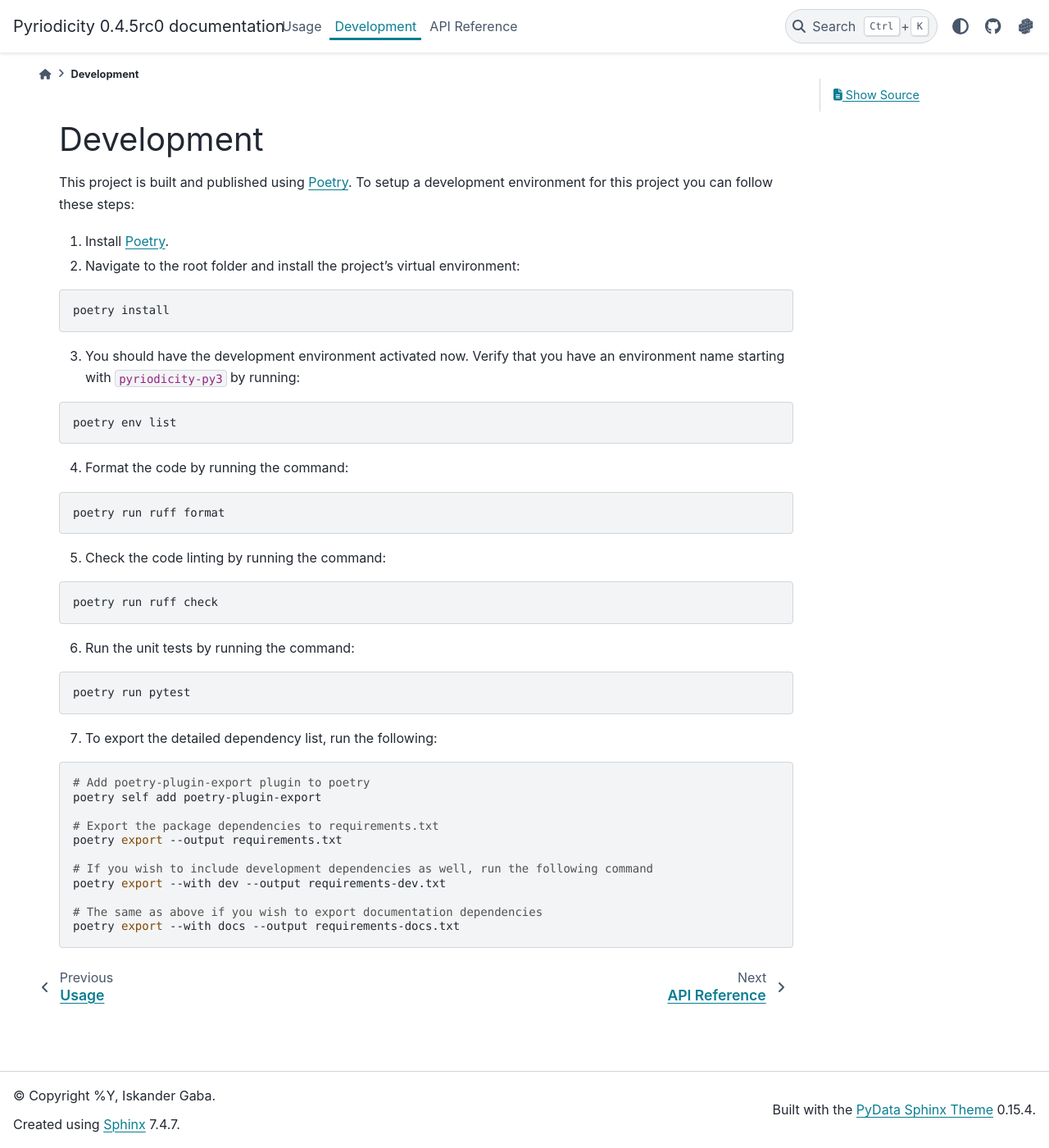
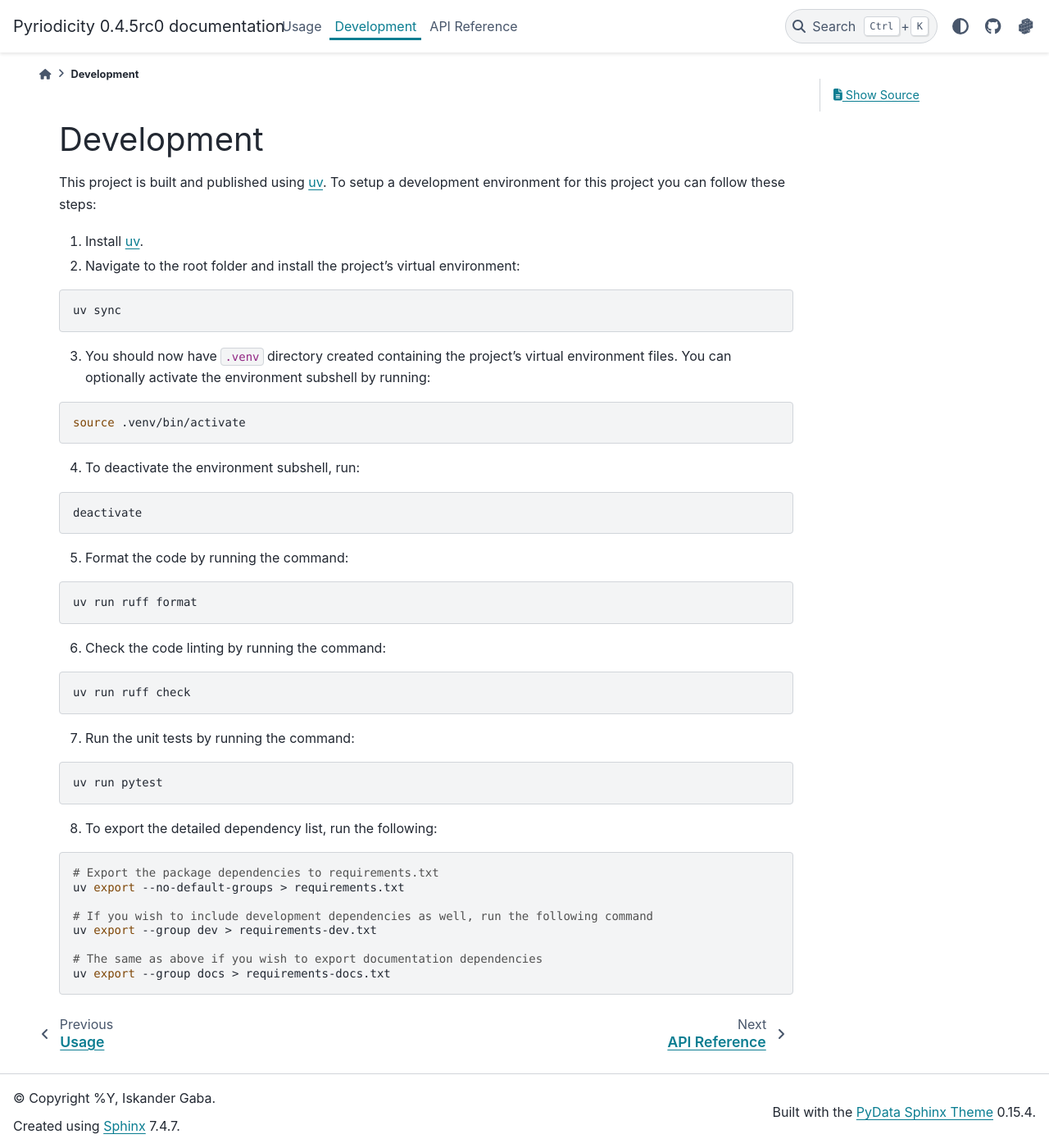
Before and after one commit to iskandergaba/pyriodicity, a Sphinx documentation site: the page built from docs/dev.rst, in a window 1280 px wide and 1400 px high. Shown: the whole window at 82% size. Built offline with Sphinx 7.4.7 and the PyData theme 0.15.4, drawn with Linux system fonts in a browser that asks for light colours.

Commit message:
Update the development documentation

```diff
--- a/docs/dev.rst
+++ b/docs/dev.rst
@@ -1,51 +1,54 @@
 Development
 -----------
 
-This project is built and published using `Poetry <https://python-poetry.org>`__. To setup a development environment for this project you can follow these steps:
+This project is built and published using `uv <https  ://docs.astral.sh/uv>`__. To setup a development environment for this project you can follow these steps:
 
-1. Install `Poetry <https://python-poetry.org/docs/#installing-with-the-official-installer>`__.
+1. Install `uv <https://docs.astral.sh/uv/#installation>`__.
 2. Navigate to the root folder and install the project's virtual environment:
 
 .. code:: shell
 
-   poetry install
+   uv sync
 
-3. You should have the development environment activated now. Verify that you have an environment name starting with ``pyriodicity-py3`` by running:
+3. You should now have ``.venv`` directory created containing the project's virtual environment files. You can optionally activate the environment subshell by running:
 
 .. code:: shell
 
-   poetry env list
+   source .venv/bin/activate
 
-4. Format the code by running the command:
+4. To deactivate the environment subshell, run:
 
 .. code:: shell
 
-   poetry run ruff format
+   deactivate
 
-5. Check the code linting by running the command:
+5. Format the code by running the command:
 
 .. code:: shell
 
-   poetry run ruff check
+   uv run ruff format
 
-6. Run the unit tests by running the command:
+6. Check the code linting by running the command:
 
 .. code:: shell
 
-   poetry run pytest
+   uv run ruff check
 
-7. To export the detailed dependency list, run the following:
+7. Run the unit tests by running the command:
 
 .. code:: shell
 
-   # Add poetry-plugin-export plugin to poetry
-   poetry self add poetry-plugin-export
+   uv run pytest
+
+8. To export the detailed dependency list, run the following:
+
+.. code:: shell
 
    # Export the package dependencies to requirements.txt
-   poetry export --output requirements.txt
+   uv export --no-default-groups > requirements.txt
 
    # If you wish to include development dependencies as well, run the following command
-   poetry export --with dev --output requirements-dev.txt
+   uv export --group dev > requirements-dev.txt
 
    # The same as above if you wish to export documentation dependencies
-   poetry export --with docs --output requirements-docs.txt
+   uv export --group docs > requirements-docs.txt
```
